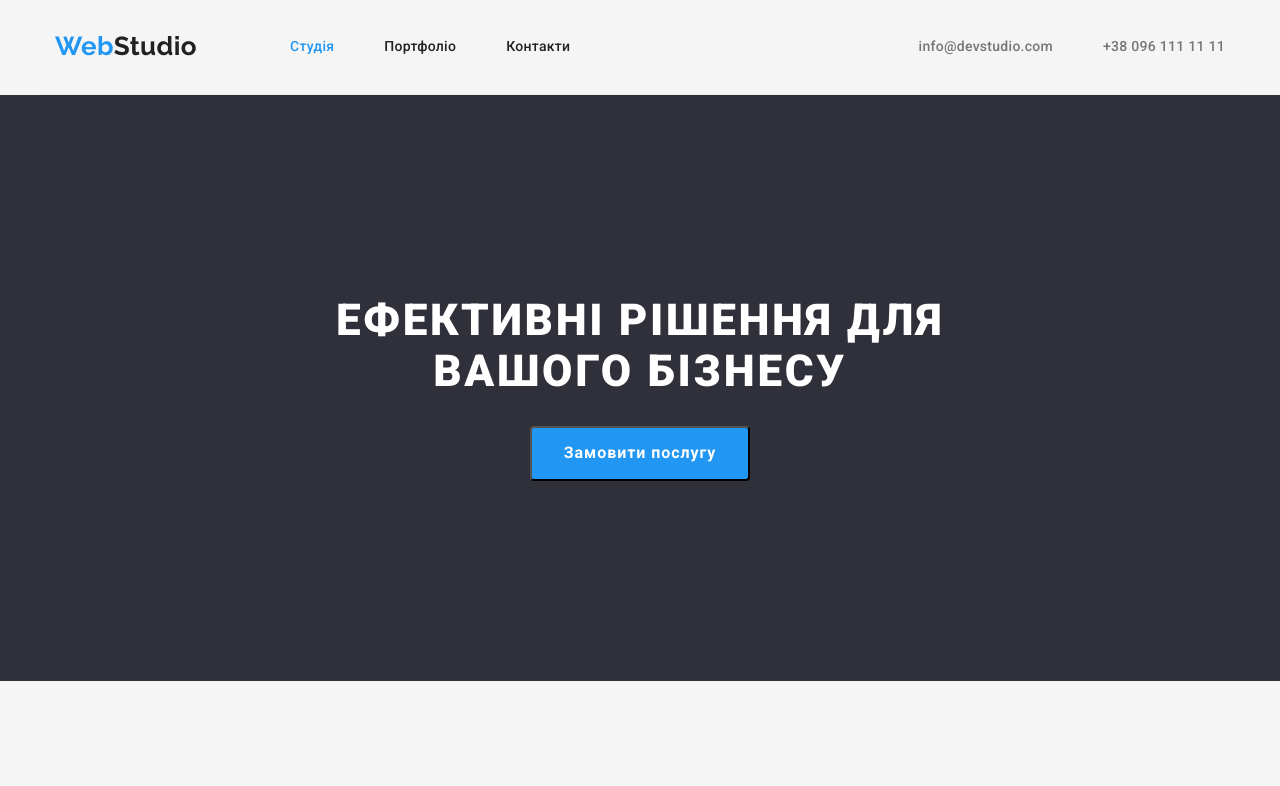
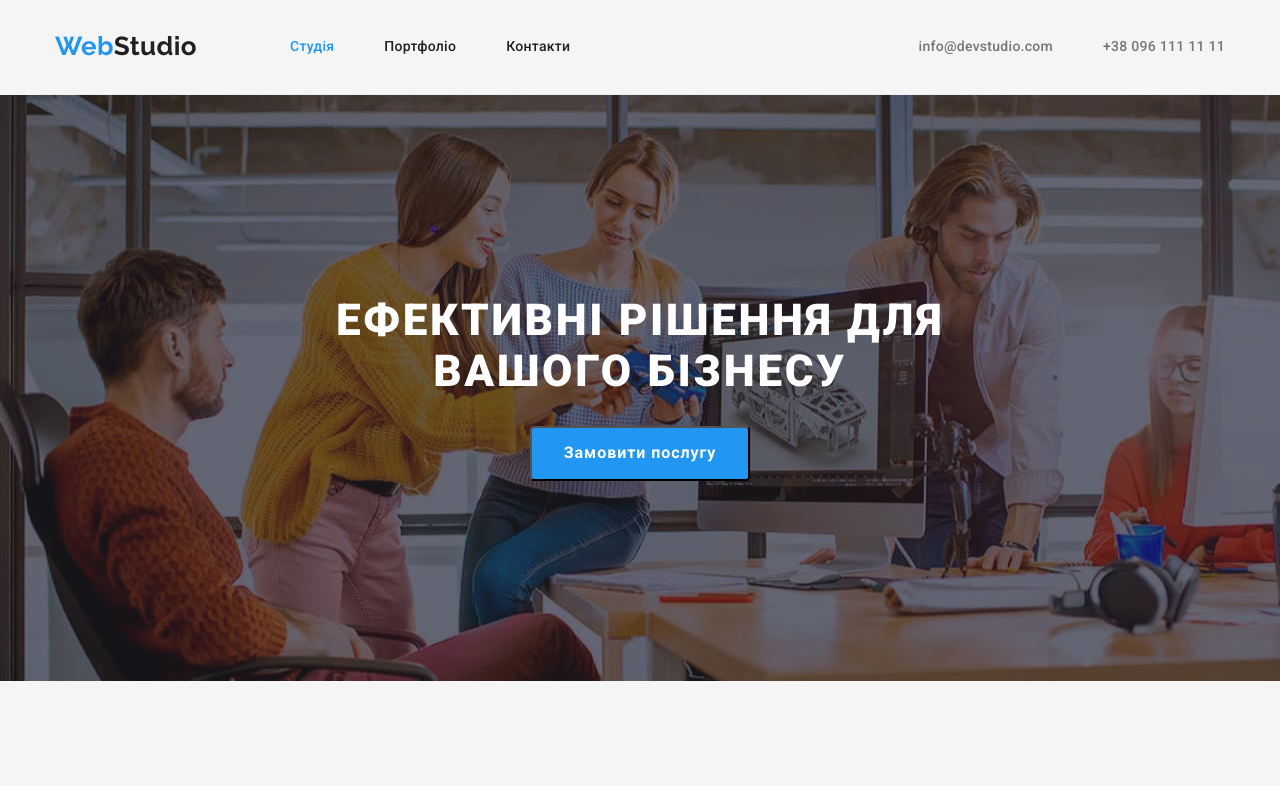
Before and after one commit to IvanPopelnukha/goit-markup-hw-05, a plain HTML site: page index.html in a window 1280 px wide. Shown: the top 786 px of the page. Drawn offline with nearby package versions, Linux system fonts and the light colour scheme.

Commit message:
add hero img

```diff
--- a/css/style.css
+++ b/css/style.css
@@ -150,7 +150,15 @@ img {
 }
 /* Герой сайту */
 .hero {
+    max-width: 1600px;
+    margin-right: auto;
+    margin-left: auto;
+
+    background-image: linear-gradient(to right,rgba(47, 48, 58, 0.4),rgba(47, 48, 58, 0.4)),
+    url(../images/index/hero.jpg);
     background-color: var(--bgr-color-hero);
+    background-repeat: no-repeat;
+
     text-align: center;
 }
 .hero-padding {
```
